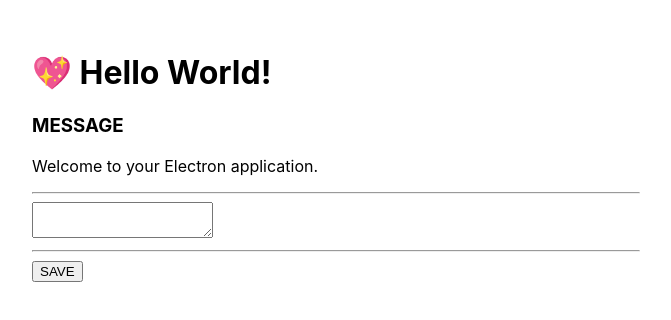
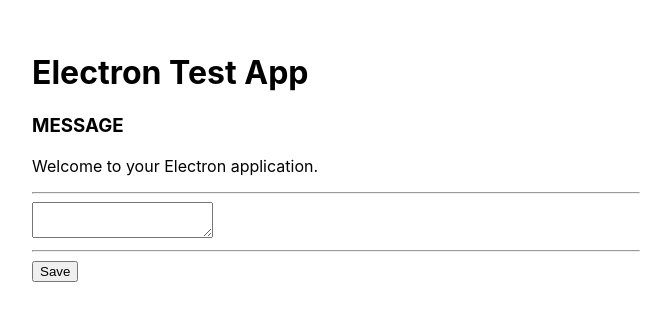
Before and after one commit to 5290charlie/electron-wrapper-test, an Electron app: page src/index.html in a window 800 px wide. Shown: the whole page, without its empty margins (64-735 px from the left). Drawn offline with Linux system fonts and the light colour scheme; no server answers.

Commit message:
make example changes

```diff
--- a/src/index.html
+++ b/src/index.html
@@ -6,13 +6,13 @@
     <link rel="stylesheet" href="index.css" />
   </head>
   <body>
-    <h1>💖 Hello World!</h1>
+    <h1>Electron Test App</h1>
     <h3 id="message">MESSAGE</h3>
     <p>Welcome to your Electron application.</p>
     <hr />
     <textarea id="text-box"></textarea>
     <hr />
-    <button id="btn">SAVE</button>
+    <button id="btn">Save</button>
     <script defer src="./view.js"></script>
   </body>
 </html>
```
